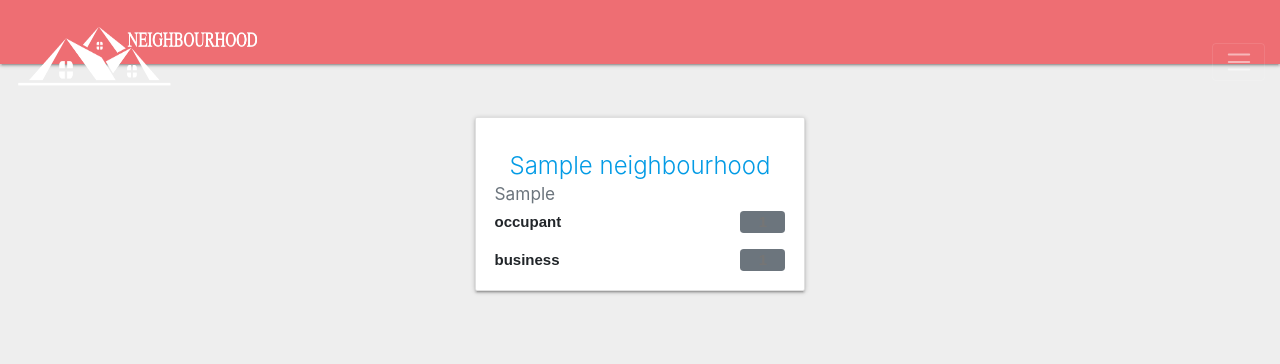
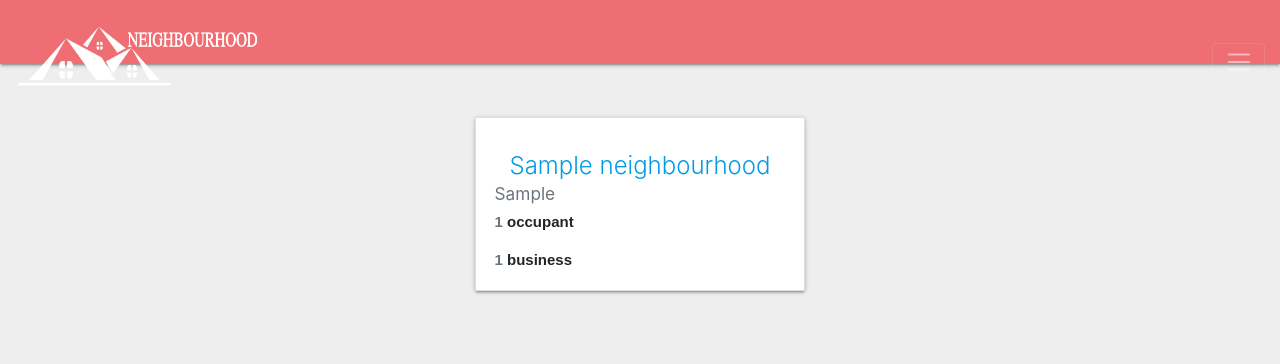
Before and after one commit to EnockOMONDI/NEIGHBOURHOOD, a Django app: page /neighbourhoodapp/ in a window 1280 px wide. Shown: the top 364 px of the page. Run offline with Django 3.2, Linux system fonts and the light colour scheme; tables that the repository leaves empty hold one stand-in row (values such as "Sample post"); some libraries are stand-ins or nearby versions.

Commit message:
changed card that was not displaying no of businessess and ocuppants

```diff
--- a/neighbourhoodapp/templates/neighbourhoodapp/neighbourhood_list.html
+++ b/neighbourhoodapp/templates/neighbourhoodapp/neighbourhood_list.html
@@ -18,8 +18,8 @@
           <div class="card-body">
             <h5 class="card-title"><a href="{% url 'neighbourhoodapp:single' slug=neighbourhood.slug %}">{{neighbourhood.name}}</a></h5>
             <h6 class="card-subtitle mb-2 text-muted">{{neighbourhood.location}}</h6>
-            <p class="card-text"><span class="badge badge-secondary">{{neighbourhood.occupants.count}}</span> occupant{{neighbourhood.occupants.count|pluralize}}</p>
-            <p class="card-text"><span class="badge badge-secondary">{{neighbourhood.businesses.count}}</span> business{{neighbourhood.businesses.count|pluralize}}</p>
+            <p class="card-text"><span class="card-subtitle mb-2 text-muted">{{neighbourhood.occupants.count}}</span> occupant{{neighbourhood.occupants.count|pluralize}}</p>
+            <p class="card-text"><span class="card-subtitle mb-2 text-muted">{{neighbourhood.businesses.count}}</span> business{{neighbourhood.businesses.count|pluralize}}</p>
           </div>
         </div>
       </div>
--- a/static/css/style.css
+++ b/static/css/style.css
@@ -25,7 +25,7 @@
 
 
 }
-  .navbar-dark {
+  .nav {
    display: -webkit-box;
    display: -ms-flexbox;
    display: flex;
```
